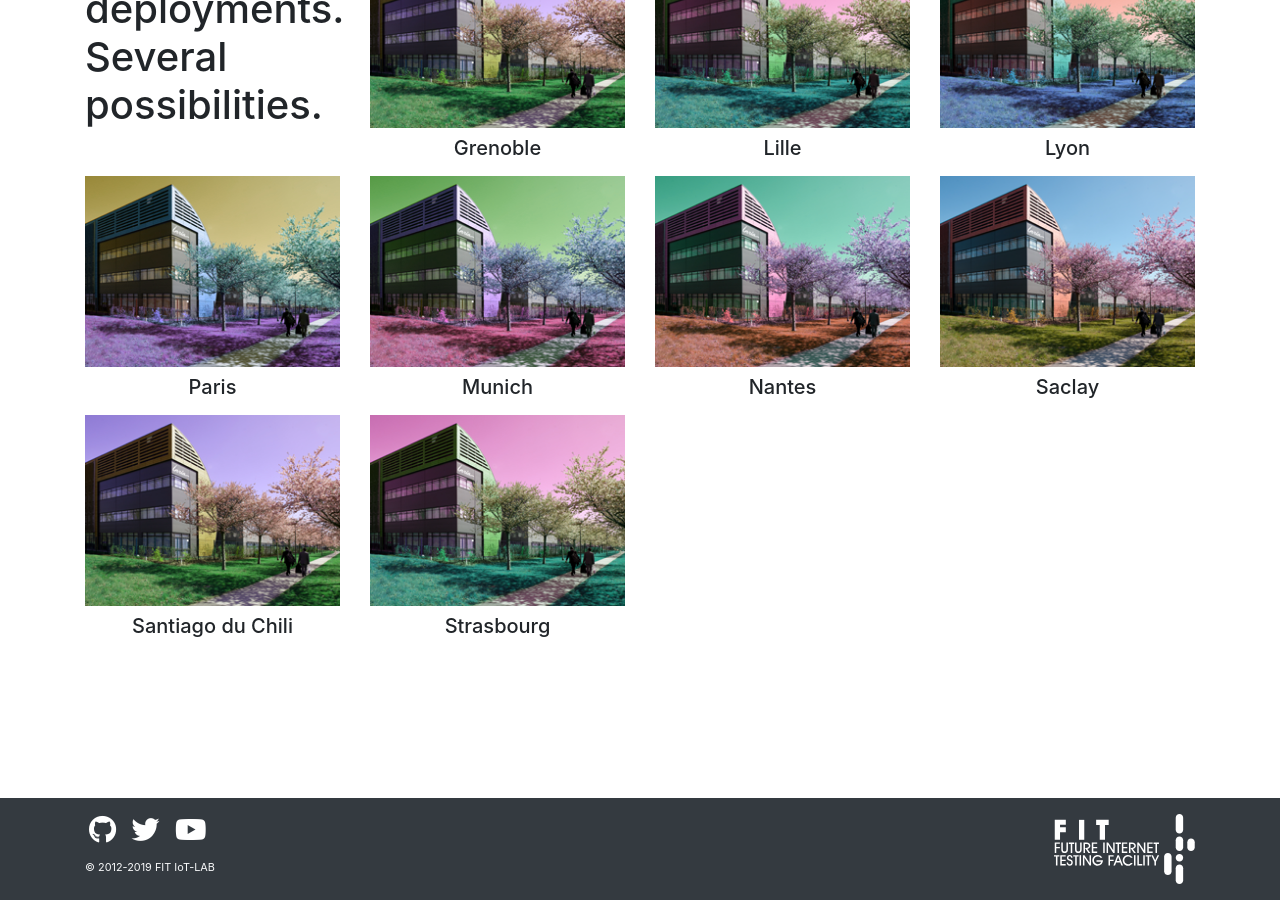
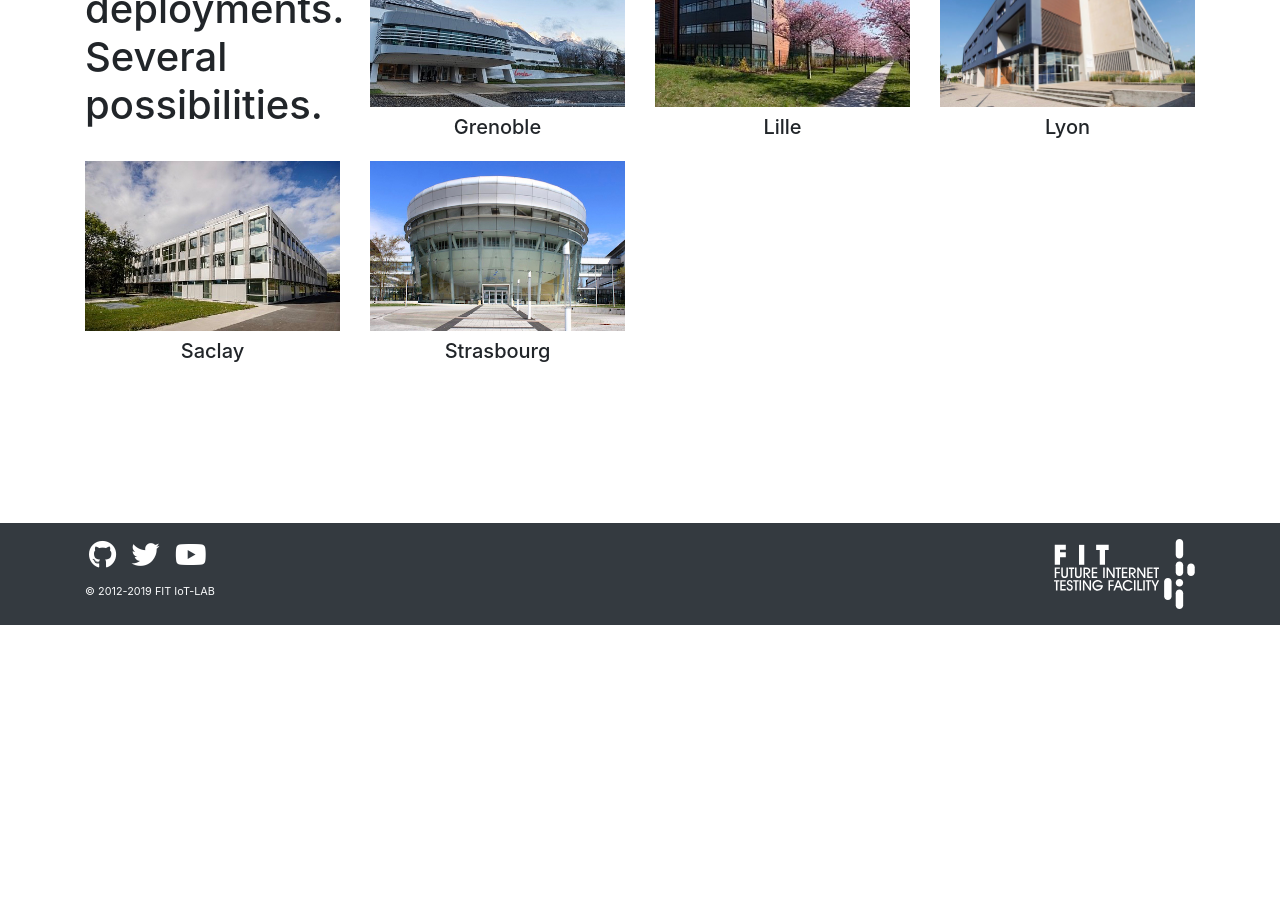
Before and after one commit to iot-lab/iot-lab.github.io, a Jekyll site: the page built from index.html, in a window 1280 px wide and 900 px high, scrolled down 11320 px. Built offline with Jekyll 4.4.1, drawn with Linux system fonts in a browser that asks for light colours; after the commit the page ends 11945 px from its top, so only the background shows below that.

Commit message:
home: add sites images

```diff
--- a/index.html
+++ b/index.html
@@ -360,7 +360,7 @@ style: fullwidth
         {% for os in site.data.oses %}
             <div class="card border-0 shadow m-3">
                 {% if os.img %}
-                <img class="card-img-top pt-3 px-3" src="{{ "/assets/images/oses/" | relative_url }}{{ os.img }}" class="card-img" title="{{ os.name }}" alt="{{ os.name }}">
+                <img class="card-img-top pt-3 px-3" src="{{ '/assets/images/oses/' | relative_url }}{{ os.img }}" class="card-img" title="{{ os.name }}" alt="{{ os.name }}">
                 {% else %}
                 <h4 class="pt-3 text-center">{{ os.name }}</h4>
                 {% endif %}
@@ -394,13 +394,26 @@ style: fullwidth
             <div class=" col-sm-6 col-md-4 col-lg-3">
                 <h1>Several deployments.<br>Several possibilities.</h1><br>
             </div>
-            {% assign sites = "Grenoble, Lille, Lyon, Paris, Munich, Nantes, Saclay, Santiago du Chili, Strasbourg" | split: ", " %}
-            {% for site in sites %}
             <div class="col-sm-6 col-md-4 col-lg-3 text-center mb-2">
-                <img class="img-fluid mb-2" style="filter:hue-rotate({{ forloop.index | times: 50 }}deg)" src="{{ "/assets/images/" | relative_url }}inria-lille-building.png">
-                <h5>{{ site }}</h5>
+                <img class="img-fluid mb-2" src="{{ '/assets/images/sites/' | relative_url }}inria-grenoble-building.jpg" alt="Inria Grenoble building">
+                <h5><a class="text-reset" href="{{ '/docs/deployment/' | relative_url }}grenoble">Grenoble</a></h5>
             </div>
-            {% endfor %}
+            <div class="col-sm-6 col-md-4 col-lg-3 text-center mb-2">
+                <img class="img-fluid mb-2" src="{{ '/assets/images/sites/' | relative_url }}inria-lille-building.jpg" alt="Inria Lille building">
+                <h5><a class="text-reset" href="{{ '/docs/deployment/' | relative_url }}lille">Lille</a></h5>
+            </div>
+            <div class="col-sm-6 col-md-4 col-lg-3 text-center mb-2">
+                <img class="img-fluid mb-2" src="{{ '/assets/images/sites/' | relative_url }}citi-lyon-building.jpg" alt="Citi Lyon building">
+                <h5><a class="text-reset" href="{{ '/docs/deployment/' | relative_url }}lyon">Lyon</a></h5>
+            </div>
+            <div class="col-sm-6 col-md-4 col-lg-3 text-center mb-2">
+                <img class="img-fluid mb-2" src="{{ '/assets/images/sites/' | relative_url }}inria-saclay-building.jpg" alt="Saclay Inria building">
+                <h5><a class="text-reset" href="{{ '/docs/deployment/' | relative_url }}saclay">Saclay</a></h5>
+            </div>
+            <div class="col-sm-6 col-md-4 col-lg-3 text-center mb-2">
+                <img class="img-fluid mb-2" src="{{ '/assets/images/sites/' | relative_url }}icube-strasbourg-building.jpg" alt="ICube Strasbourg building">
+                <h5><a class="text-reset" href="{{ '/docs/deployment/' | relative_url }}strasbourg">Strasbourg</a></h5>
+            </div>
         </div>
     </div>
 </section>
```
Also changed, not shown: assets/images/sites/citi-lyon-building.jpg (added), assets/images/sites/icube-strasbourg-building.jpg (added), assets/images/sites/inria-grenoble-building.jpg (added), assets/images/sites/inria-lille-building.jpg (added), assets/images/sites/inria-saclay-building.jpg (added).
